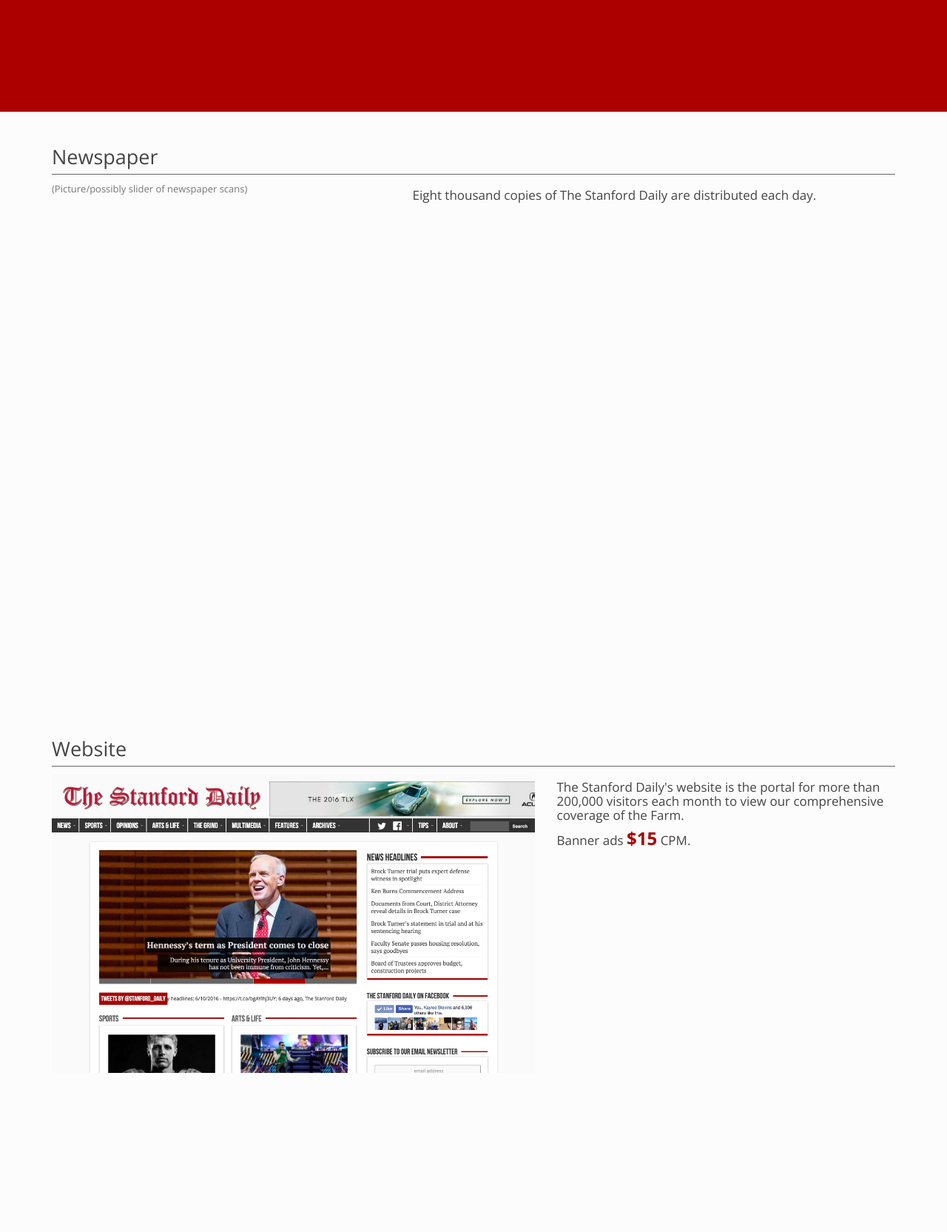
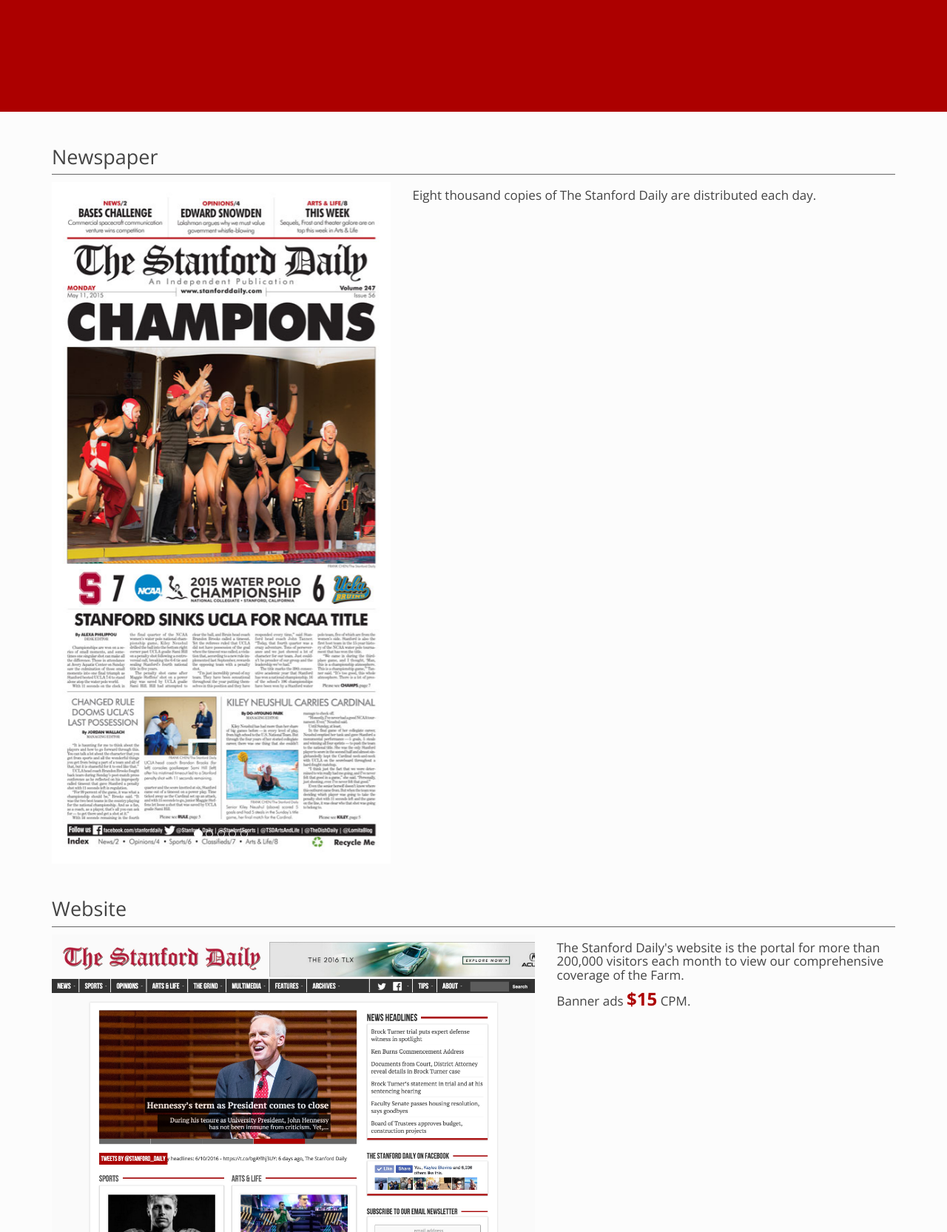
Before and after one commit to tsd-innovation/media-site, a PHP site: page / in a window 1280 px wide. Shown: the part 1799-3464 px from the top of the page at 74% size. Run offline with PHP 8.4, Linux system fonts and the light colour scheme; some libraries are stand-ins or nearby versions.

Commit message:
Attempt slider

```diff
--- a/index.php
+++ b/index.php
@@ -52,6 +52,7 @@
 
 		#customer-type-dropdown{color: #999 !important;}
 		#role-button{border: 0; background-color: transparent; outline: none; display: inline;}
+		#role-button:hover{color: red;}
 		#publication-calendar-image{width: 100%;}
 
 		/*Fix to prevent newspaper from formatting incorrectly on ipads/iphones */
@@ -185,7 +186,39 @@
             </div>
             <div class="row">
             	<div class="col-md-5">
-                	(Picture/possibly slider of newspaper scans)
+                	<div id="newspaper-carousel" class="carousel slide" data-ride="carousel">
+                    	<ol class="carousel-indicators">
+                        	<li data-target="#newspaper-carousel" data-slide-to="0" class="active"></li>
+                            <li data-target="#newspaper-carousel" data-slide-to="1"></li>
+                        	<li data-target="#newspaper-carousel" data-slide-to="2"></li>
+                        	<li data-target="#newspaper-carousel" data-slide-to="3"></li>
+                        	<li data-target="#newspaper-carousel" data-slide-to="4"></li>
+                        </ol>
+
+                        <div class="carousel-inner" role="listbox">
+                        	<div class="item active">
+                            	<img src="images/stanford-daily-womens-water-polo.jpg" alt="Women&nbsp;s water polo wins national championship" />
+                            </div>
+
+                            <div class="item">
+                            	<img src="images/stanford-daily-admit-rate.jpg" alt="Stanford&nbsp;s admit rate drops to 4.69 percent" />
+                            </div>
+
+                            <div class="item">
+                            	<img src="images/stanford-daily-sae.jpg" alt="Investigation into Sigma Alpha Epsilon&nbsp;s loss of campus housing" />
+                            </div>
+
+                            <div class="item">
+                            	<img src="images/stanford-daily-runs-and-roses.jpg" alt="Stanford wins 2015 Rose Bowl Game" />
+                            </div>
+
+                            <div class="item">
+                            	<img src="images/stanford-daily-fossil-free.jpg" alt="Fossil Free Stanford rallies for divestment" />
+                            </div>
+
+                        </div>
+
+                    </div>
                 </div>
               	<div class="col-md-7">
                 	<h4>Eight thousand copies of The Stanford Daily are distributed each day.</h4>
```
Also changed, not shown: images/stanford-daily-admit-rate.jpg (added), images/stanford-daily-fossil-free.jpg (added), images/stanford-daily-runs-and-roses.jpg (added), images/stanford-daily-sae.jpg (added), images/stanford-daily-womens-water-polo.jpg (added).
